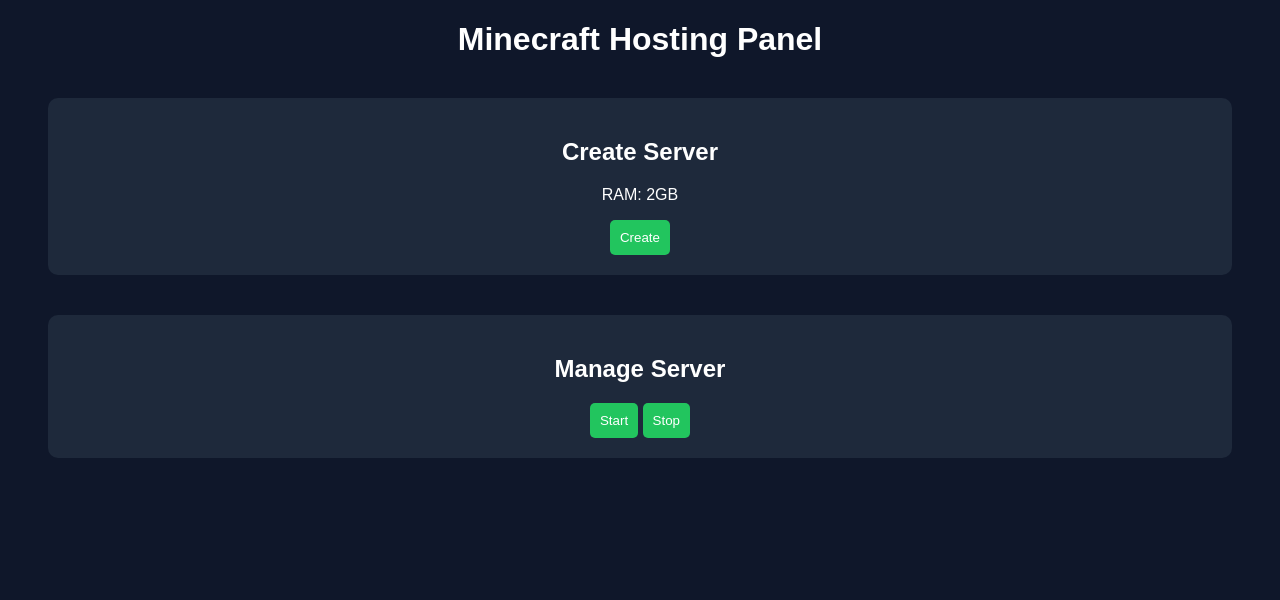
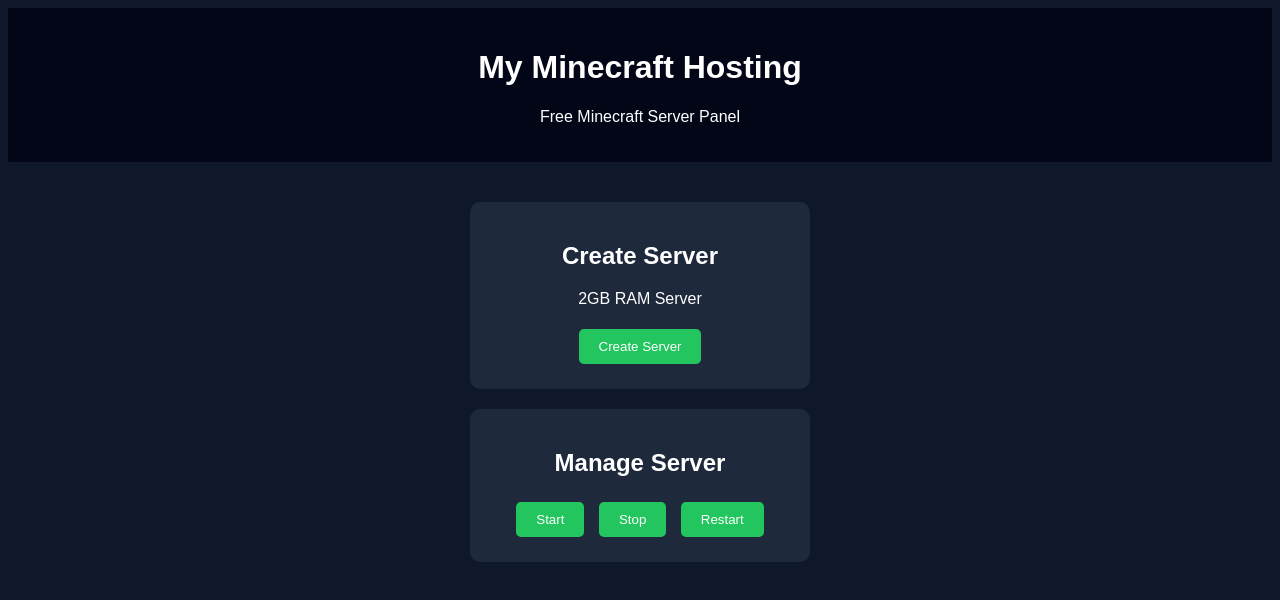
Before and after one commit to swift-mc-cyber/hosting, a plain HTML site: page index.html in a window 1280 px wide. Drawn offline with Linux system fonts and the light colour scheme.

Commit message:
Update index.html

```diff
--- a/index.html
+++ b/index.html
@@ -2,6 +2,7 @@
 <html>
 <head>
 <title>Minecraft Hosting Panel</title>
+
 <style>
 body{
 background:#0f172a;
@@ -10,38 +11,62 @@
 text-align:center;
 }
 
-.panel{
+.header{
+background:#020617;
+padding:20px;
+}
+
+.container{
+margin-top:40px;
+}
+
+.card{
 background:#1e293b;
+margin:20px auto;
 padding:20px;
-margin:40px;
+width:300px;
 border-radius:10px;
 }
 
 button{
-padding:10px;
+padding:10px 20px;
+border:none;
 background:#22c55e;
-border:none;
 color:white;
 border-radius:5px;
 cursor:pointer;
+margin:5px;
 }
+
+button:hover{
+background:#16a34a;
+}
+
 </style>
 </head>
 
 <body>
 
-<h1>Minecraft Hosting Panel</h1>
-
-<div class="panel">
-<h2>Create Server</h2>
-<p>RAM: 2GB</p>
-<button>Create</button>
+<div class="header">
+<h1>My Minecraft Hosting</h1>
+<p>Free Minecraft Server Panel</p>
 </div>
 
-<div class="panel">
+<div class="container">
+
+<div class="card">
+<h2>Create Server</h2>
+<p>2GB RAM Server</p>
+<button>Create Server</button>
+</div>
+
+<div class="card">
 <h2>Manage Server</h2>
 <button>Start</button>
 <button>Stop</button>
+<button>Restart</button>
+</div>
+
 </div>
 
 </body>
```
